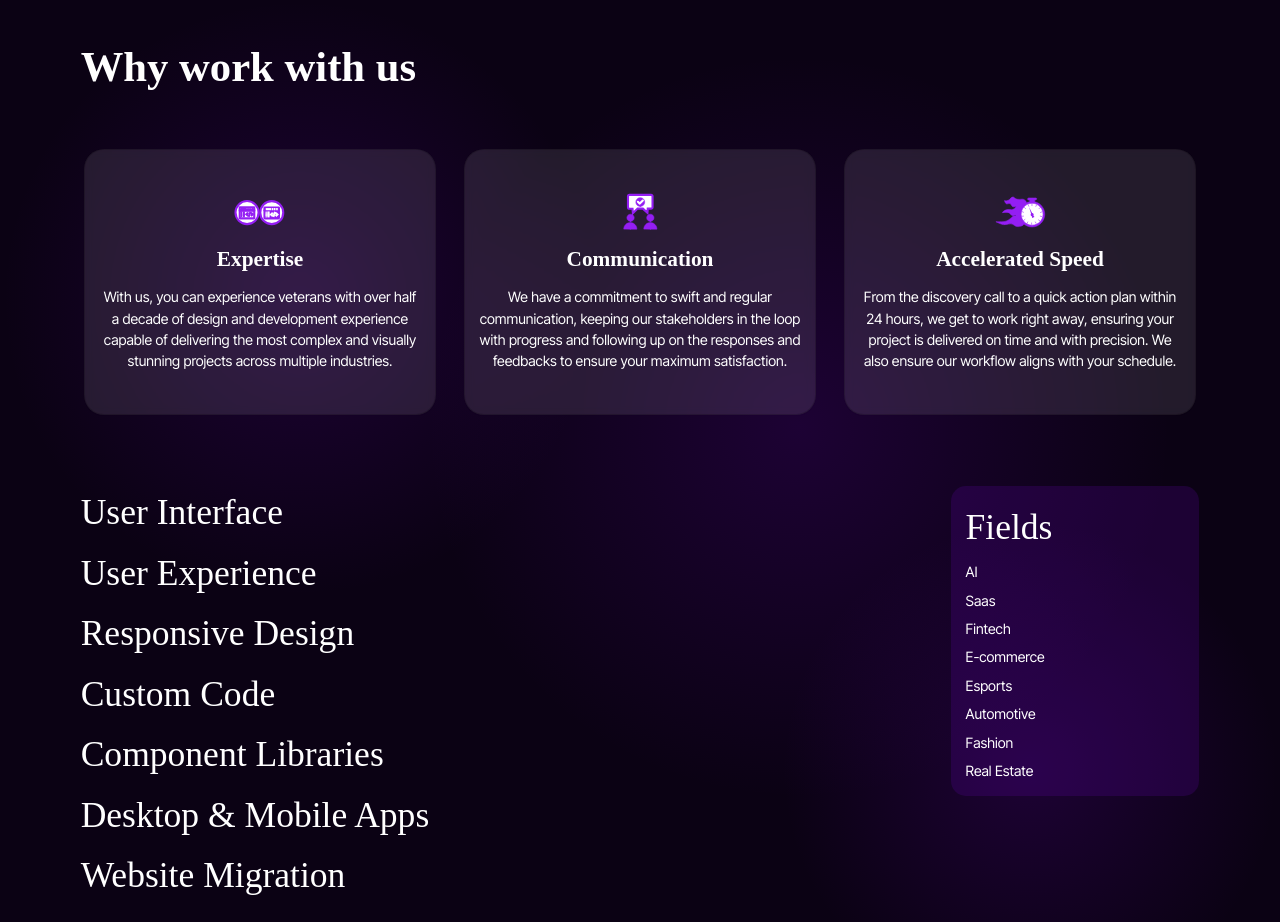
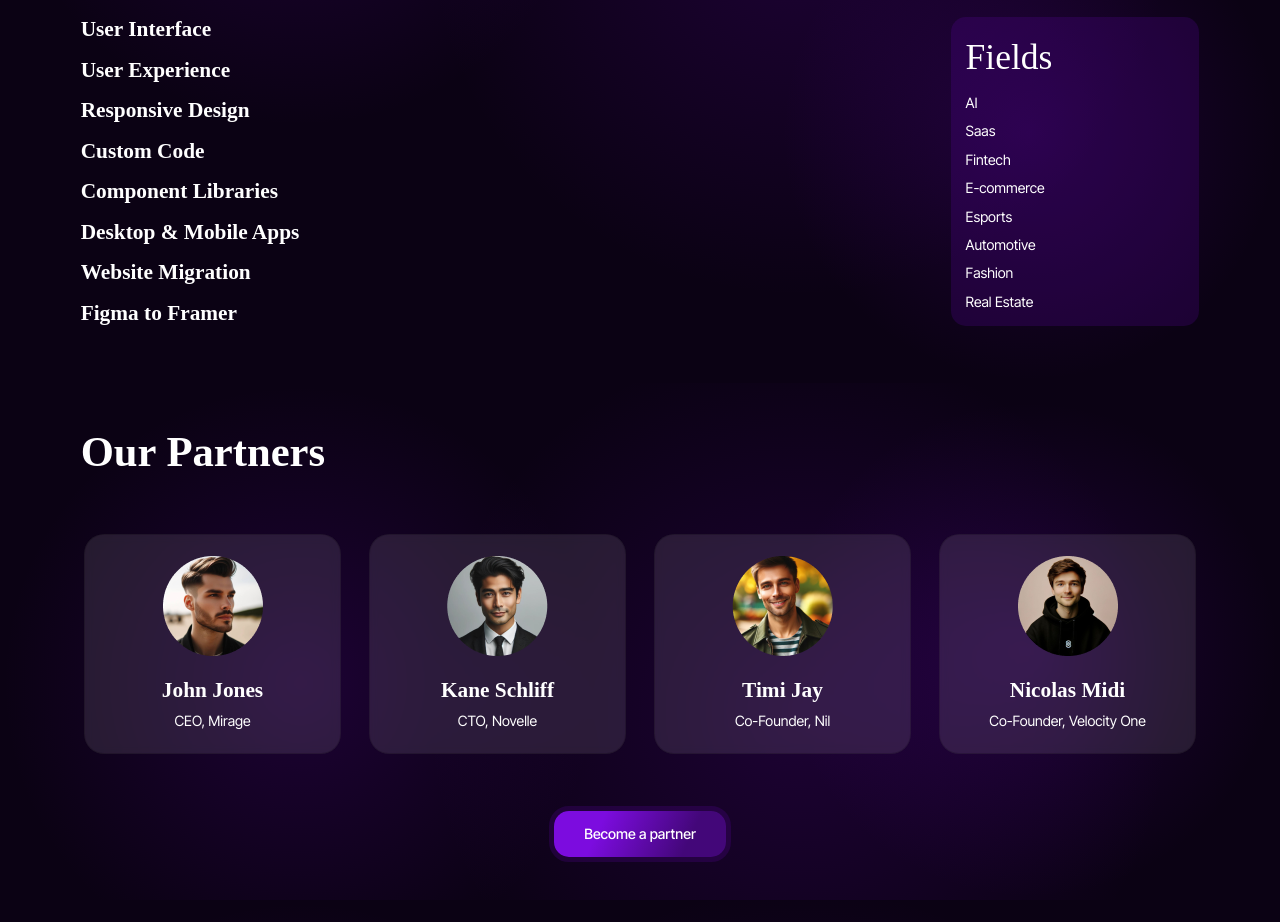
Before and after one commit to HoodieDan/veoc-tech, a React (Vite) app: page / in a window 1280 px wide. Shown: the part 2280-3202 px from the top of the page. Built offline with nearby package versions, Linux system fonts and the light colour scheme; a web font is replaced by a local one.

Commit message:
style: update HomePage component headings to use h4 and adjust styles for better layout

```diff
--- a/src/assets/styles/pages/homepage.scss
+++ b/src/assets/styles/pages/homepage.scss
@@ -46,6 +46,7 @@
             h1 {
                 $vw: 100vw;
                 font-size: calc($vw / 1440px * 140px);
+                width: auto;
 
                 @include media('<phone') {
                   font-size: calc($vw / 750px * 135px);
--- a/src/pages/HomePage.tsx
+++ b/src/pages/HomePage.tsx
@@ -143,15 +143,15 @@ const HomePage: React.FC = () => {
                     </div>
 
                     <div className="row features py-3">
-                        <div className="col-lg-4 col-md-6 mt-lg-3 mt-5">
-                            <h3>User Interface</h3>
-                            <h3 className="mt-2">User Experience</h3>
-                            <h3 className="mt-2">Responsive Design</h3>
-                            <h3 className="mt-2">Custom Code</h3>
-                            <h3 className="mt-2">Component Libraries</h3>
-                            <h3 className="mt-2">Desktop & Mobile Apps</h3>
-                            <h3 className="mt-2">Website Migration</h3>
-                            <h3 className="mt-2">Figma to Framer</h3>
+                        <div className="col-lg-4 col-md-6 mt-lg-3 mt-5 d-flex flex-column justify-content-between">
+                            <h4>User Interface</h4>
+                            <h4 className="mt-2">User Experience</h4>
+                            <h4 className="mt-2">Responsive Design</h4>
+                            <h4 className="mt-2">Custom Code</h4>
+                            <h4 className="mt-2">Component Libraries</h4>
+                            <h4 className="mt-2">Desktop & Mobile Apps</h4>
+                            <h4 className="mt-2">Website Migration</h4>
+                            <h4 className="mt-2">Figma to Framer</h4>
                         </div>
                         <div className="col-lg-4 col-0 desktop"></div>
                         <div className="col-lg-4 col-md-6 mt-lg-3 mt-5 ps-lg-4">
```
